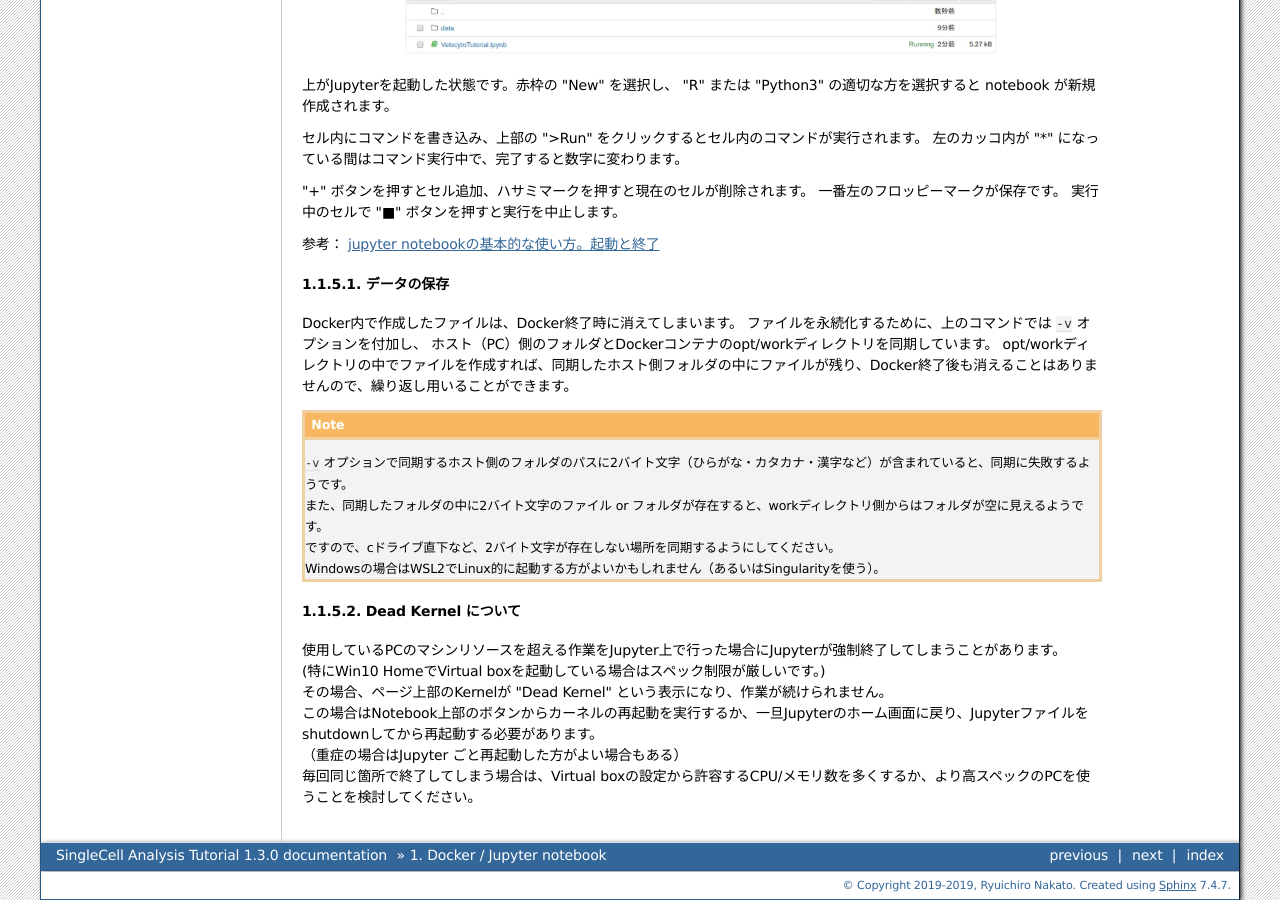
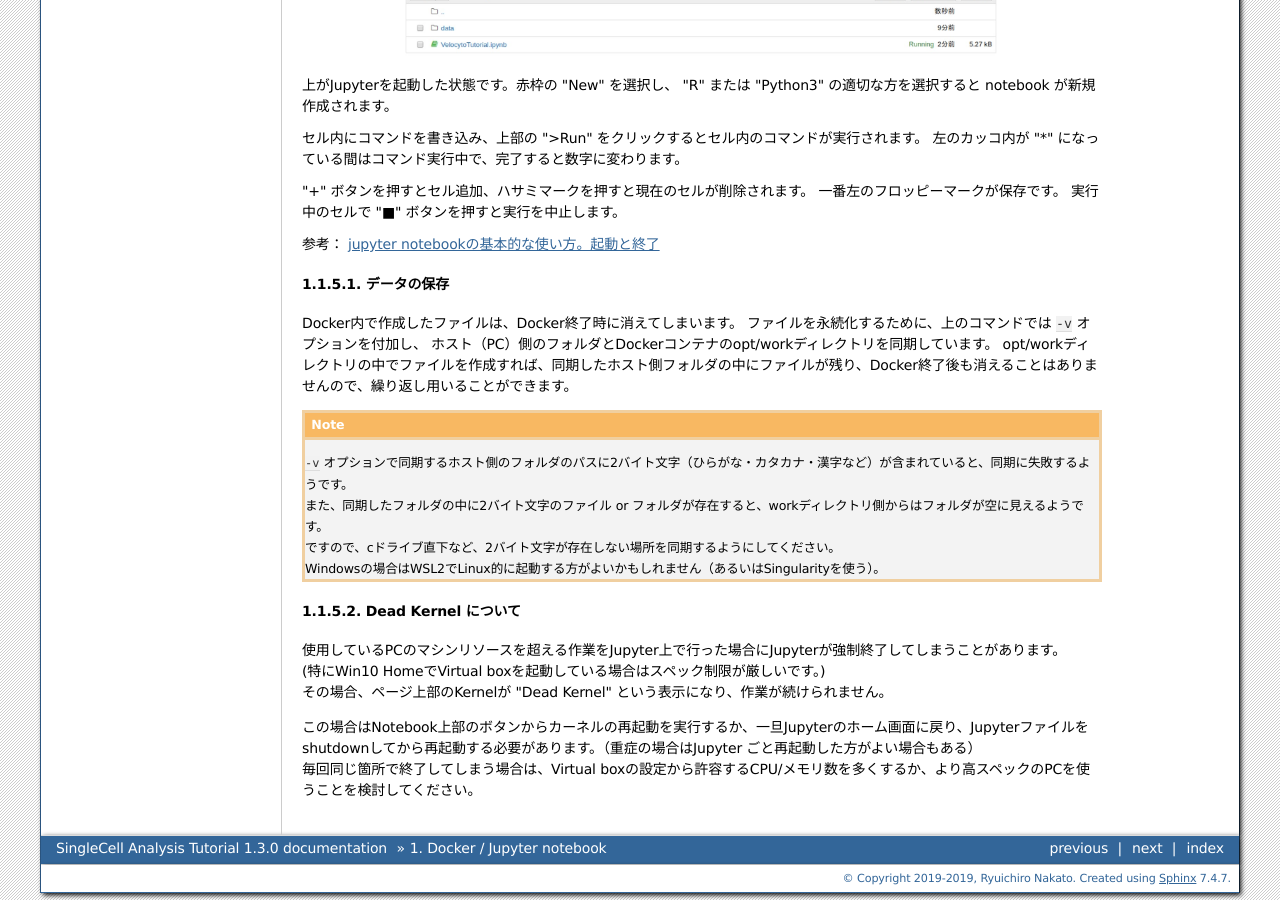
Before and after one commit to rnakato/SinglecellAnalysisTutorial, a Sphinx documentation site: the page built from docs/notebooks/Docker.rst, in a window 1280 px wide and 900 px high, scrolled down 3018 px. Built offline with Sphinx 7.4.7, drawn with Linux system fonts in a browser that asks for light colours; pages that are not in the unit, such as notebooks, are missing from menus.

Commit message:
modify Manual

```diff
--- a/docs/notebooks/Docker.rst
+++ b/docs/notebooks/Docker.rst
@@ -226,6 +226,6 @@ Dead Kernel について
 | 使用しているPCのマシンリソースを超える作業をJupyter上で行った場合にJupyterが強制終了してしまうことがあります。
 | (特にWin10 HomeでVirtual boxを起動している場合はスペック制限が厳しいです。)
 | その場合、ページ上部のKernelが "Dead Kernel" という表示になり、作業が続けられません。
-| この場合はNotebook上部のボタンからカーネルの再起動を実行するか、一旦Jupyterのホーム画面に戻り、Jupyterファイルをshutdownしてから再起動する必要があります。
-| （重症の場合はJupyter ごと再起動した方がよい場合もある）
+
+| この場合はNotebook上部のボタンからカーネルの再起動を実行するか、一旦Jupyterのホーム画面に戻り、Jupyterファイルをshutdownしてから再起動する必要があります。（重症の場合はJupyter ごと再起動した方がよい場合もある）
 | 毎回同じ箇所で終了してしまう場合は、Virtual boxの設定から許容するCPU/メモリ数を多くするか、より高スペックのPCを使うことを検討してください。
```
